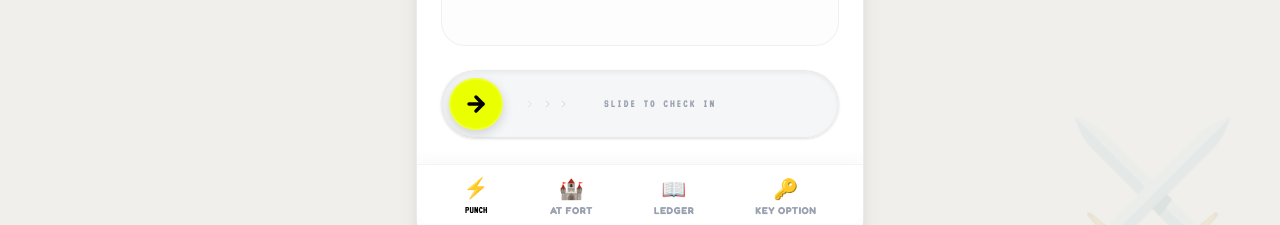
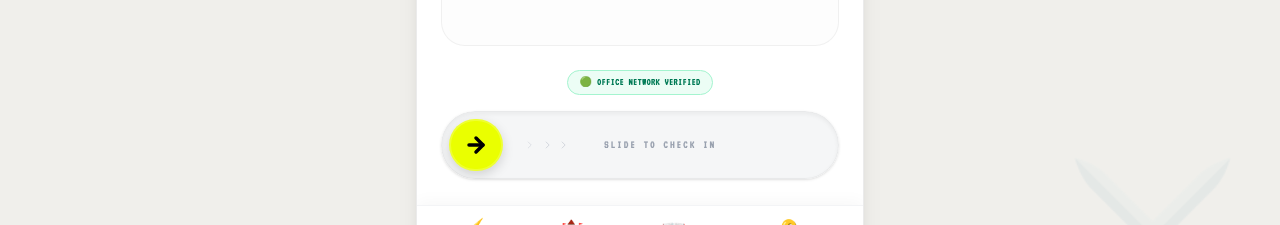
Before and after one commit to agneyanil-20/Cntrl-M-Check-in, a React (Vite) app: page / in a window 1280 px wide. Shown: the part 572-797 px from the top of the page. Built offline with nearby package versions, Linux system fonts and the light colour scheme; no server answers.

Commit message:
refresh edit

```diff
--- a/src/App.tsx
+++ b/src/App.tsx
@@ -191,6 +191,14 @@ export default function App() {
 
     window.addEventListener('online', triggerValidation);
     window.addEventListener('offline', triggerValidation);
+    window.addEventListener('focus', triggerValidation);
+
+    const handleVisibilityChange = () => {
+      if (!document.hidden) {
+        triggerValidation();
+      }
+    };
+    document.addEventListener('visibilitychange', handleVisibilityChange);
 
     // Network Information API (Varying device support, e.g. Android Chrome)
     const activeConnection = (navigator as any).connection || (navigator as any).mozConnection || (navigator as any).webkitConnection;
@@ -200,23 +208,14 @@ export default function App() {
 
     // Gentle background polling interval (checks every 5 seconds for connectivity updates)
     const refreshCheckerInterval = setInterval(async () => {
-      try {
-        const res = await verifyActualOfficeNetwork();
-        // Quietly update if status or metadata has changed
-        setOfficeNetworkConnected(res.success);
-        setNetworkSSID(res.ssid);
-        setNetworkGateway(res.gatewayIp);
-        setNetworkLocalIP(res.localIp);
-        setNetworkDiagnostics(res.diagnostics);
-        setNetworkMessage(res.success ? 'Connected to Office Network' : 'Not Connected to Office Network');
-      } catch (err) {
-        // Safe fail
-      }
+      triggerValidation();
     }, 5000);
 
     return () => {
       window.removeEventListener('online', triggerValidation);
       window.removeEventListener('offline', triggerValidation);
+      window.removeEventListener('focus', triggerValidation);
+      document.removeEventListener('visibilitychange', handleVisibilityChange);
       if (activeConnection) {
         activeConnection.removeEventListener('change', triggerValidation);
       }
@@ -651,7 +650,23 @@ export default function App() {
               </div>
 
               {/* 4 & 5. Check In Action Button (Height: 64px, Full Width, Bright Yellow, Sticky/Placed prominent) */}
-              <div id="check-in-control-section" className="w-full">
+              <div id="check-in-control-section" className="w-full space-y-4">
+                {/* Real-time Network Status Indicator */}
+                <div className="flex flex-col items-center justify-center gap-1 animate-fade-in">
+                  <div className={`flex items-center gap-2 px-3 py-1 rounded-full text-[10px] font-retro font-black uppercase tracking-wider border transition-all ${
+                    officeNetworkConnected
+                      ? 'bg-emerald-50 text-emerald-700 border-emerald-200'
+                      : 'bg-rose-50 text-rose-700 border-rose-200 animate-pulse'
+                  }`}>
+                    <span>{officeNetworkConnected ? '🟢 Office Network Verified' : '🔴 Office Network Not Detected'}</span>
+                  </div>
+                  {!officeNetworkConnected && (
+                    <p className="text-[10px] text-rose-600 font-bold uppercase tracking-tight text-center">
+                      Reconnect to office network to continue attendance.
+                    </p>
+                  )}
+                </div>
+
                 <AnimatePresence mode="wait">
                   {!isCheckedIn ? (
                     <motion.div
```
